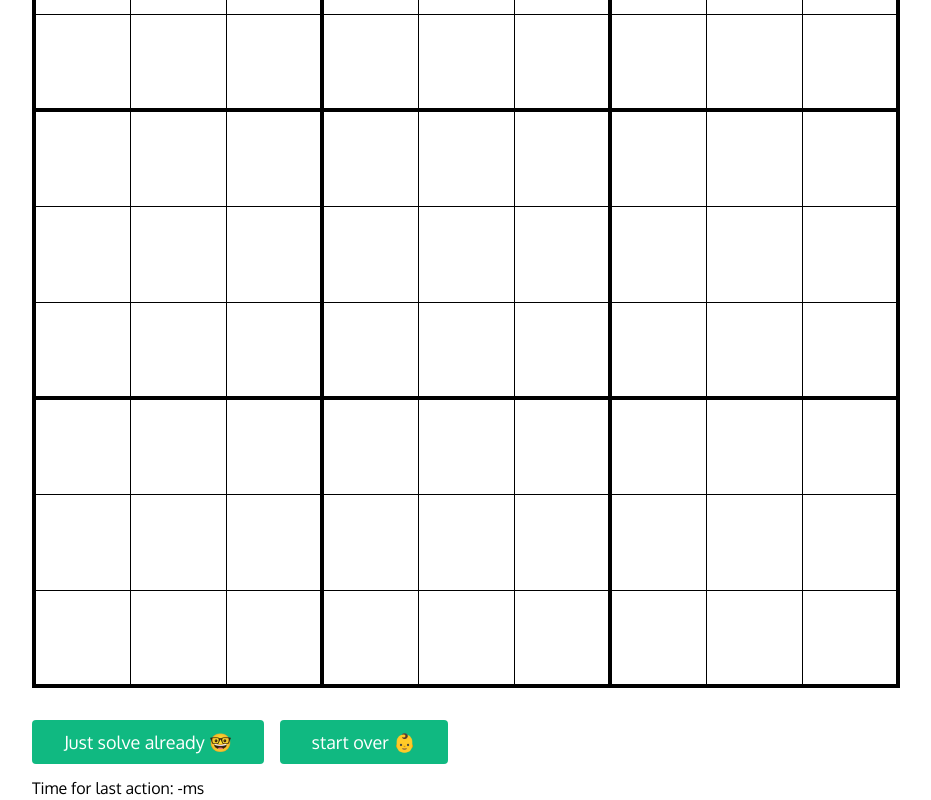
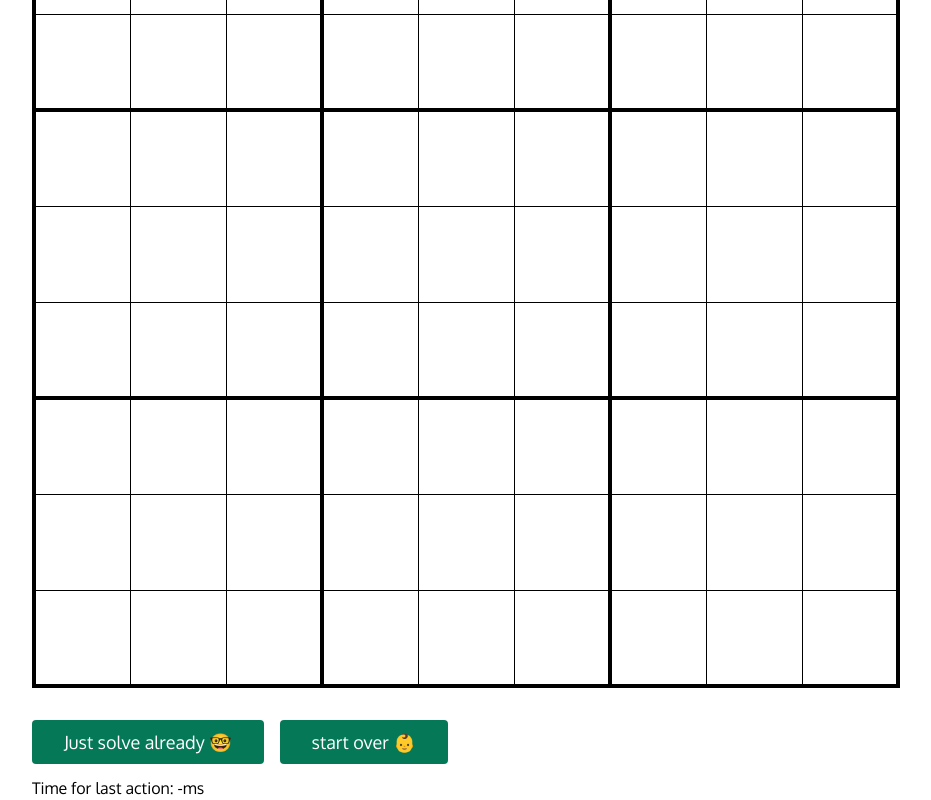
Before and after one commit to derroobin/sudoku-solver, a Next.js app: page / in a window 1280 px wide. Shown: the part 268-1068 px from the top of the page, without its empty margins (174-1105 px from the left). Built offline with nearby package versions, Linux system fonts and the light colour scheme.

Commit message:
color adjustment

```diff
--- a/components/cellNumberSelector.tsx
+++ b/components/cellNumberSelector.tsx
@@ -34,7 +34,7 @@ const CellNumberSelector: React.FC<Props> = ({ nums, row, col, callback }) => {
         <button
           key={`r${row}c${col}${x}`}
           disabled={nums.indexOf(x) < 0}
-          className="text-xs px-2 py-1 bg-emerald-500 hover:bg-opacity-50 rounded disabled:bg-opacity-10 w-full"
+          className="text-xs px-2 py-1 bg-emerald-700 hover:bg-emerald-600 rounded disabled:bg-opacity-10 w-full"
           onClick={() => callback(row, col, x)}>
           {x}
         </button>
--- a/pages/index.tsx
+++ b/pages/index.tsx
@@ -19,7 +19,7 @@ const Button: React.FC<PropsWithChildren<{ onClick: () => void }>> = ({
   return (
     <button
       onClick={onClick}
-      className="text-white mt-8 mx-auto mr-4 bg-emerald-500 border-0 py-2 px-8 focus:outline-none hover:bg-emerald-600 rounded text-lg">
+      className="text-white mt-8 mx-auto mr-4 bg-emerald-700 border-0 py-2 px-8 focus:outline-none hover:bg-emerald-600 rounded text-lg">
       {children}
     </button>
   )
```
